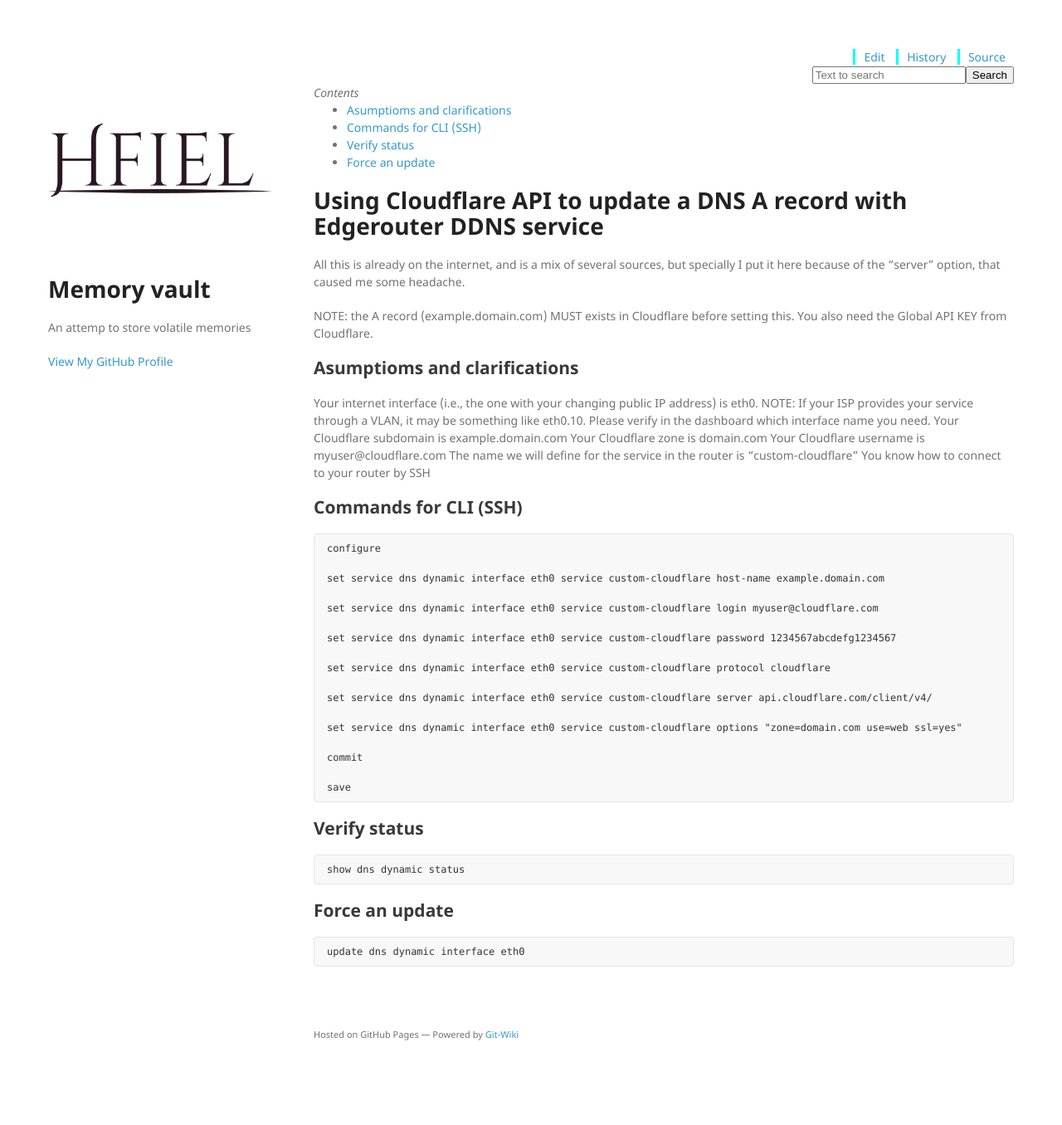
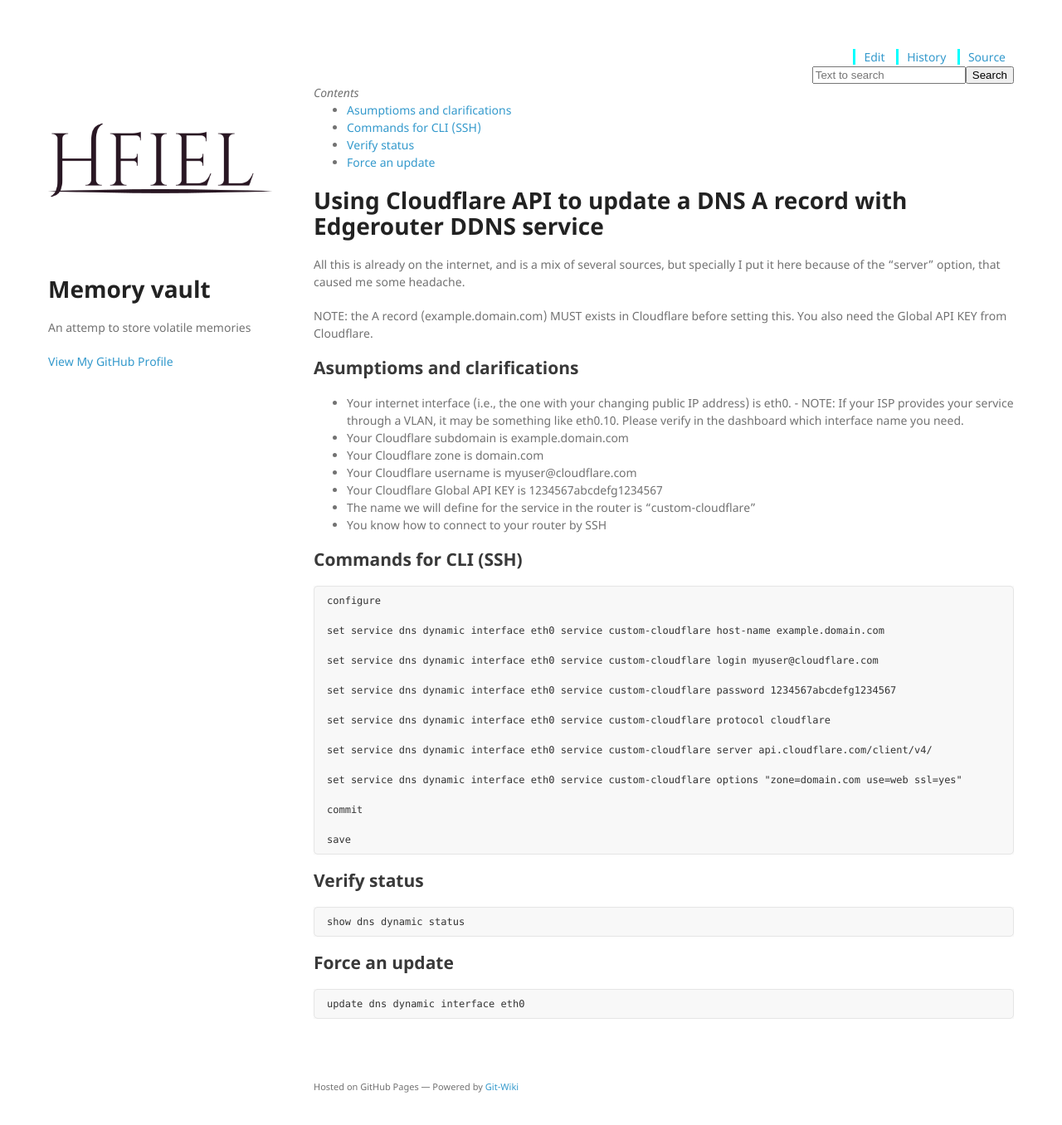
Before and after one commit to hfiel/hfiel.github.io, a Jekyll site: the page built from wiki/network/edgerouter_cloudflare_dyndns.md, in a window 1280 px wide and 1356 px high. Shown: the whole window at 83% size. Built offline with Jekyll 4.4.1, drawn with Linux system fonts in a browser that asks for light colours; nearby versions of some CDN libraries; our own code applies the rules of GitHub Pages for plain Markdown files.

Commit message:
Update edgerouter_cloudflare_dyndns.md

```diff
--- a/wiki/network/edgerouter_cloudflare_dyndns.md
+++ b/wiki/network/edgerouter_cloudflare_dyndns.md
@@ -7,13 +7,14 @@ You also need the Global API KEY from Cloudflare.
 
 ## Asumptioms and clarifications
 
-Your internet interface (i.e., the one with your changing public IP address) is eth0.
-NOTE: If your ISP provides your service through a VLAN, it may be something like eth0.10. Please verify in the dashboard which interface name you need.
-Your Cloudflare subdomain is example.domain.com
-Your Cloudflare zone is domain.com
-Your Cloudflare username is myuser@cloudflare.com
-The name we will define for the service in the router is "custom-cloudflare"
-You know how to connect to your router by SSH
+   -  Your internet interface (i.e., the one with your changing public IP address) is eth0.
+    - NOTE: If your ISP provides your service through a VLAN, it may be something like eth0.10. Please verify in the dashboard which interface name you need.
+   - Your Cloudflare subdomain is example.domain.com
+   - Your Cloudflare zone is domain.com
+   - Your Cloudflare username is myuser@cloudflare.com
+   - Your Cloudflare Global API KEY is 1234567abcdefg1234567
+   - The name we will define for the service in the router is "custom-cloudflare"
+   - You know how to connect to your router by SSH
 
 ## Commands for CLI (SSH)
 
```
